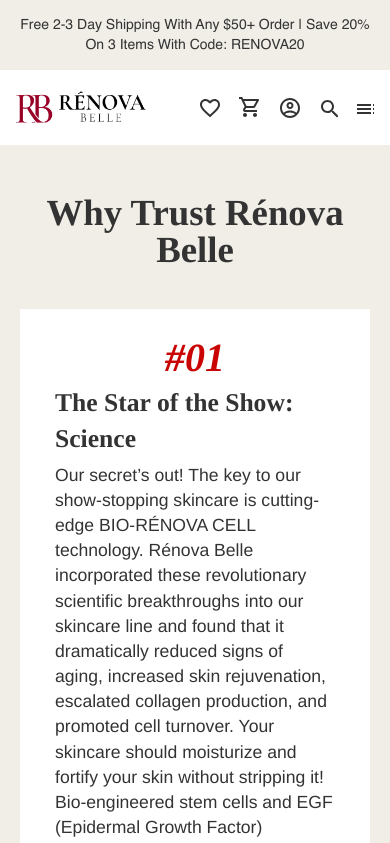
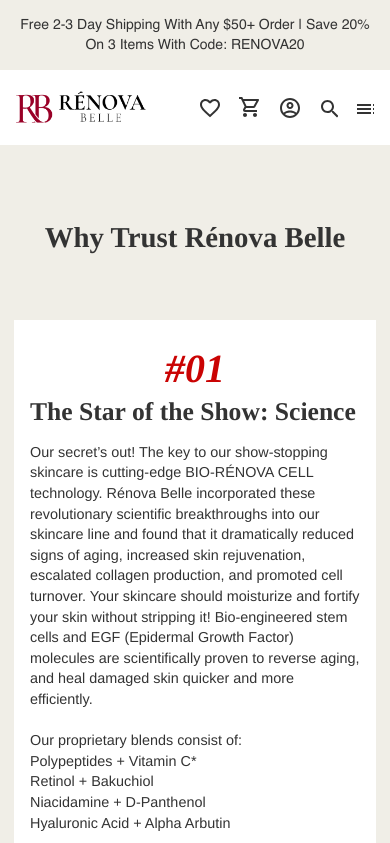
Before and after one commit to MuhammadAhmed8/Ecommerce-Nextjs-App, a Next.js app: page /trust in a window 390 px wide. Shown: the top 843 px of the page. Built offline with nearby package versions, Linux system fonts and the light colour scheme; what cezerin-client would draw is missing.

Commit message:
Design fixes

```diff
--- a/components/Trust/Description.js
+++ b/components/Trust/Description.js
@@ -5,7 +5,10 @@
     root: {
         padding: '20px 10%',
         backgroundColor: '#fff',
-        height: '100%'
+        height: '100%',
+            [theme.breakpoints.down('sm')]: {
+                padding:'20px 16px'
+            }
     },
     upperSection: {
         display: 'flex',
@@ -43,16 +46,21 @@
         margin: 'auto',
         fontSize: '2.7rem',
         fontFamily: 'Times',
+        lineHeight: '3.2rem',
             [theme.breakpoints.down('sm')]: {
-                fontSize: '1.6rem'
+                fontSize: '1.6rem',
+                lineHeight: '2rem'
             }
     },
     description: {
-        padding: '5px 0px',
+        padding: '14px 0px',
         fontFamily: 'helvetica',
-        fontSize: '1.1rem',
+        fontSize: '1.05rem',
         fontWeight: '300',
-        color: '#333'
+        color: '#333',
+            [theme.breakpoints.down('sm')]: {
+                fontSize: '0.9rem',
+            }
     }
 }),
 {index:1})
--- a/components/Ui/TitleHeading.js
+++ b/components/Ui/TitleHeading.js
@@ -8,7 +8,7 @@
         padding: '10px 0px 20px 0px',
         textAlign: 'center',
             [theme.breakpoints.down('sm')]: {
-                fontSize: '1.9rem',
+                fontSize: '1.8rem',
                 lineHeight: '2.3rem'
             }
     }
--- a/pages/faq.js
+++ b/pages/faq.js
@@ -9,7 +9,8 @@
 const useStyles = makeStyles(() => ({
     root: {
         backgroundColor: '#fff',
-        textAlign: 'center'
+        textAlign: 'center',
+        paddingBottom: '40px'
     },
     btnContact: {
         fontSize: '1.3rem',
@@ -42,6 +43,8 @@
             <RedButton className={classes.btnContact}>
                 Contact Us
             </RedButton>
+            <br></br>
+            <br></br>
         </div>
     )
 }
--- a/pages/trust.js
+++ b/pages/trust.js
@@ -10,7 +10,7 @@
     root: {
         padding: '40px 10%',
             [theme.breakpoints.down('sm')]: {
-                padding: '40px 20px',
+                padding: '40px 14px',
             }
     },
     reverseColumn: {
@@ -28,7 +28,7 @@
     return (
         <div className={classes.root}>
 
-            <TitleHeading style={{ fontWeight: '600', fontSize: '2.3rem' }}>
+            <TitleHeading style={{ fontWeight: '600', margin: '24px 0px' }}>
                 Why Trust Rénova Belle
             </TitleHeading>
             <br />
```
Also changed, not shown: components/Faq/TopicContainer.js (+5 -2 lines), components/Faq/TopicItem.js (+9 -3 lines).
